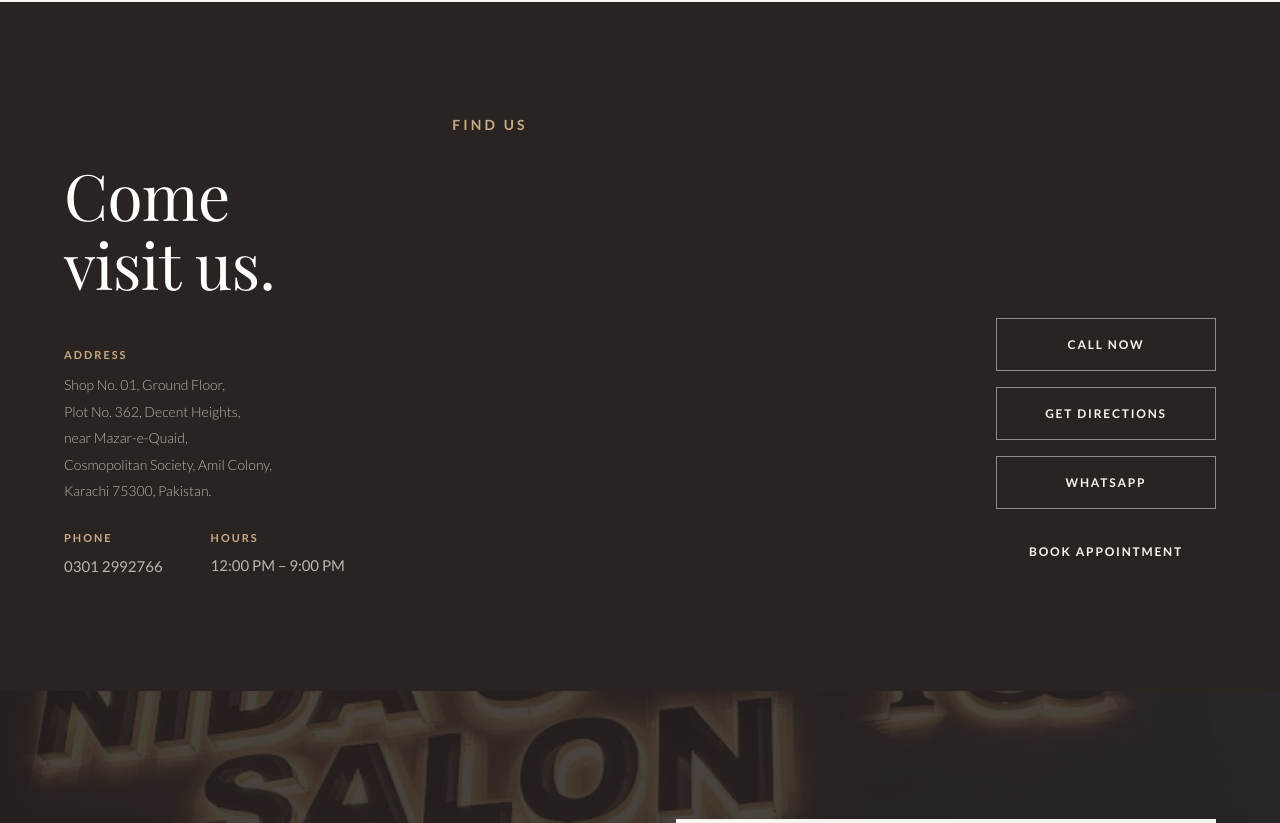
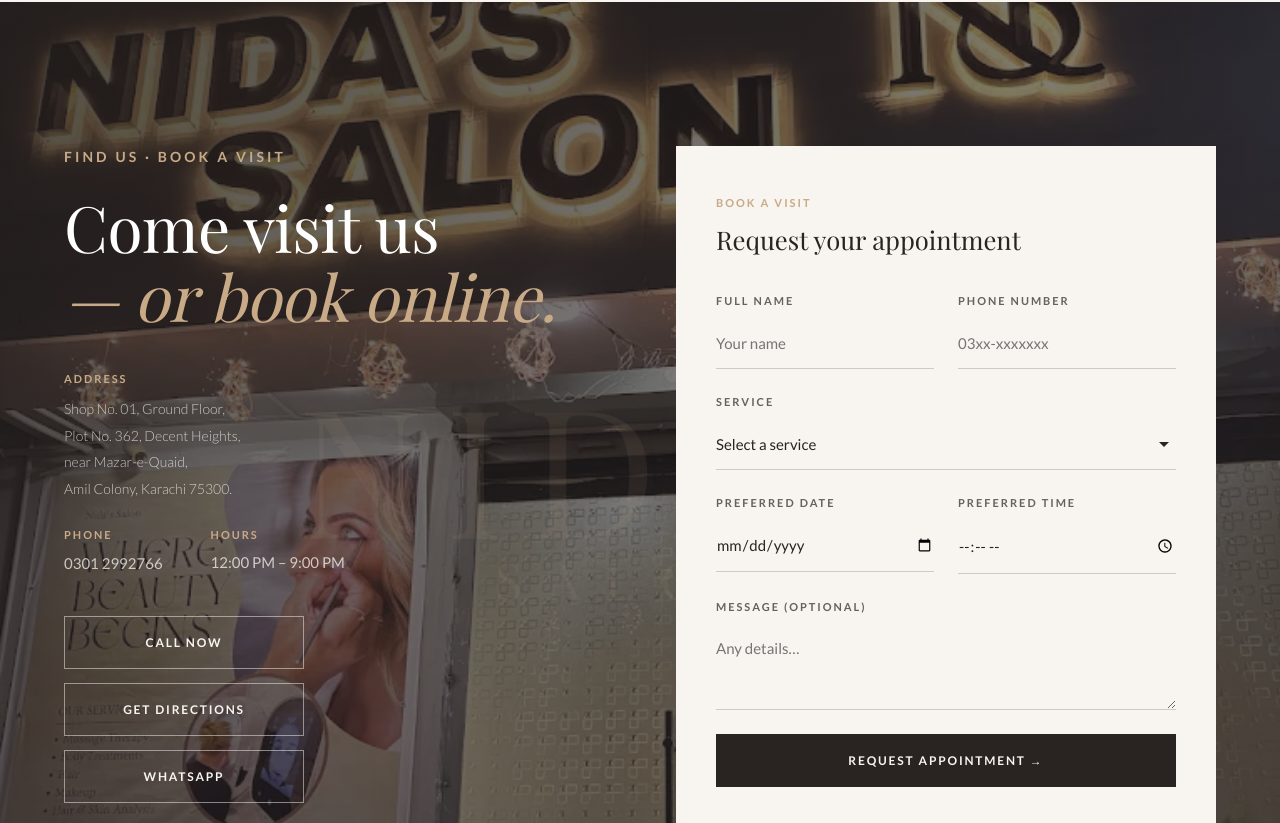
Before and after one commit to wajihacodeofficial/salon-landingpage, a React (Vite) app: page / in a window 1280 px wide. Shown: the part 10277-11100 px from the top of the page. Built offline with nearby package versions, Linux system fonts and the light colour scheme; a web font is replaced by a local one.

Commit message:
Merge Find Us + Book a Visit into one section with exterior.webp bg and logo watermark

```diff
--- a/src/App.jsx
+++ b/src/App.jsx
@@ -13,7 +13,7 @@ import SignatureExperience from './components/SignatureExperience';
 import Gallery from './components/Gallery';
 import Reviews from './components/Reviews';
 import WhyUs from './components/WhyUs';
-import Location from './components/Location';
+
 import BookingSection from './components/BookingSection';
 import SocialMedia from './components/SocialMedia';
 import Footer from './components/Footer';
@@ -38,7 +38,7 @@ function App() {
         <Gallery />
         <Reviews />
         <WhyUs />
-        <Location />
+
         <BookingSection />
         <SocialMedia />
       </main>
--- a/src/components/BookingSection.css
+++ b/src/components/BookingSection.css
@@ -4,11 +4,12 @@
 
 .booking {
   position: relative;
-  padding: 8rem 0;
-  min-height: 800px;
+  padding: 9rem 0;
+  min-height: 900px;
   display: flex;
   align-items: center;
   color: var(--ivory);
+  overflow: hidden;
 }
 
 .booking__bg {
@@ -27,7 +28,44 @@
 .booking__overlay {
   position: absolute;
   inset: 0;
-  background: rgba(41, 35, 33, 0.85); /* Espresso with high opacity */
+  background: linear-gradient(
+    135deg,
+    rgba(41, 35, 33, 0.82) 0%,
+    rgba(41, 35, 33, 0.60) 50%,
+    rgba(41, 35, 33, 0.80) 100%
+  );
+}
+
+/* ─── Logo watermark over photo ─── */
+.booking__logo-mark {
+  position: absolute;
+  top: 50%;
+  left: 50%;
+  transform: translate(-50%, -50%);
+  z-index: 2;
+  display: flex;
+  flex-direction: column;
+  align-items: center;
+  gap: 0;
+  pointer-events: none;
+  user-select: none;
+  text-align: center;
+  opacity: 0.08;
+}
+
+.booking__logo-mark span {
+  font-family: var(--font-serif);
+  font-size: clamp(5rem, 14vw, 12rem);
+  font-weight: 400;
+  letter-spacing: 0.12em;
+  color: var(--champagne);
+  line-height: 1;
+  text-transform: uppercase;
+}
+
+.booking__logo-sub {
+  font-size: clamp(1.5rem, 4vw, 3.5rem) !important;
+  letter-spacing: 0.5em !important;
 }
 
 .booking__inner {
--- a/src/components/BookingSection.jsx
+++ b/src/components/BookingSection.jsx
@@ -23,24 +23,79 @@ export default function BookingSection() {
 
   return (
     <section id="booking" className="booking" ref={ref}>
-      {/* Background image */}
+      {/* Full-bleed exterior background */}
       <div className="booking__bg">
-        <img src="/images/nidas-salon/exterior.webp" alt="" aria-hidden="true" />
+        <img src="/images/nidas-salon/exterior.webp" alt="Nida's Salon exterior" />
         <div className="booking__overlay" />
       </div>
 
+      {/* Logo watermark visible over photo */}
+      <div className="booking__logo-mark">
+        <span>NIDA'S</span>
+        <span className="booking__logo-sub">SALON</span>
+      </div>
+
       <div className="wrap booking__inner">
+
+        {/* LEFT — Find Us */}
         <div className="booking__headline reveal">
-          <span className="section-eyebrow" style={{ color: 'var(--champagne)' }}>Book a Visit</span>
-          <h2 className="display-lg" style={{ color: 'var(--white)' }}>
-            Ready for your<br /><em style={{ fontStyle: 'italic', color: 'var(--champagne)' }}>next beauty moment?</em>
+          <span className="section-eyebrow" style={{ color: 'var(--champagne)', textAlign: 'left' }}>Find Us · Book a Visit</span>
+          <h2 className="display-lg" style={{ color: 'var(--white)', marginBottom: '2.5rem' }}>
+            Come visit us<br /><em style={{ fontStyle: 'italic', color: 'var(--champagne)' }}>— or book online.</em>
           </h2>
-          <p className="body-lg reveal delay-1" style={{ color: 'rgba(248,244,239,0.65)', marginTop: '1.5rem', maxWidth: '380px' }}>
-            Book your appointment with Nida's Salon. We'll confirm your availability via WhatsApp.
-          </p>
+
+          {/* Address */}
+          <div className="reveal delay-1" style={{ display: 'flex', flexDirection: 'column', gap: '1.5rem', marginBottom: '2.5rem' }}>
+            <div>
+              <p className="label" style={{ color: 'var(--champagne)', marginBottom: '0.5rem' }}>Address</p>
+              <p className="body-sm" style={{ opacity: 0.75, lineHeight: 1.9 }}>
+                Shop No. 01, Ground Floor,<br />
+                Plot No. 362, Decent Heights,<br />
+                near Mazar-e-Quaid,<br />
+                Amil Colony, Karachi 75300.
+              </p>
+            </div>
+            <div style={{ display: 'flex', gap: '3rem' }}>
+              <div>
+                <p className="label" style={{ color: 'var(--champagne)', marginBottom: '0.4rem' }}>Phone</p>
+                <a href="tel:03012992766" style={{ fontFamily: 'var(--font-sans)', fontSize: '0.9375rem', opacity: 0.75, color: 'inherit', textDecoration: 'none' }}>
+                  0301 2992766
+                </a>
+              </div>
+              <div>
+                <p className="label" style={{ color: 'var(--champagne)', marginBottom: '0.4rem' }}>Hours</p>
+                <p style={{ fontFamily: 'var(--font-sans)', fontSize: '0.9375rem', opacity: 0.75 }}>12:00 PM – 9:00 PM</p>
+              </div>
+            </div>
+          </div>
+
+          {/* Quick action buttons */}
+          <div className="reveal delay-2" style={{ display: 'flex', flexDirection: 'column', gap: '0.85rem', maxWidth: '240px' }}>
+            {[
+              { label: 'CALL NOW', href: 'tel:03012992766' },
+              { label: 'GET DIRECTIONS', href: "https://www.google.com/maps/search/Nida's+Salon+Decent+Heights+Amil+Colony+Karachi" },
+              { label: 'WHATSAPP', href: "https://wa.me/923012992766?text=Hello%20Nida's%20Salon%2C%20I%20would%20like%20to%20book%20an%20appointment." },
+            ].map((b, i) => (
+              <a
+                key={i}
+                href={b.href}
+                target={b.href.startsWith('http') ? '_blank' : undefined}
+                rel={b.href.startsWith('http') ? 'noopener noreferrer' : undefined}
+                className="btn btn-outline-light"
+                style={{ justifyContent: 'center', transitionDelay: `${0.1 * i}s` }}
+              >
+                {b.label}
+              </a>
+            ))}
+          </div>
         </div>
 
+        {/* RIGHT — Booking Form */}
         <div className="booking__form-wrap reveal delay-2">
+          <p className="label" style={{ color: 'var(--champagne)', marginBottom: '0.5rem', display: 'block' }}>Book a Visit</p>
+          <h3 style={{ fontFamily: 'var(--font-serif)', fontSize: '1.6rem', color: 'var(--espresso)', marginBottom: '2rem', fontWeight: 400 }}>
+            Request your appointment
+          </h3>
           {submitted ? (
             <div className="booking__success">
               <h3>Request Sent ✓</h3>
@@ -88,6 +143,7 @@ export default function BookingSection() {
             </form>
           )}
         </div>
+
       </div>
     </section>
   );
```
